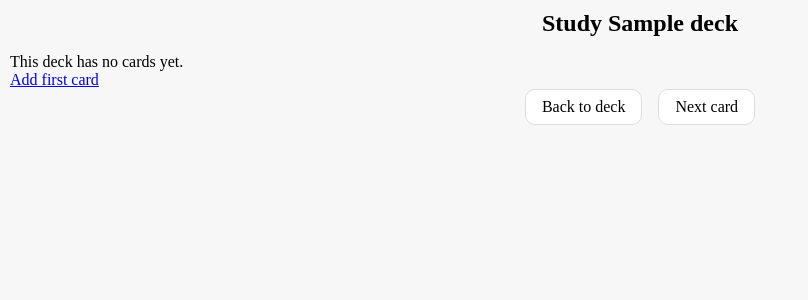
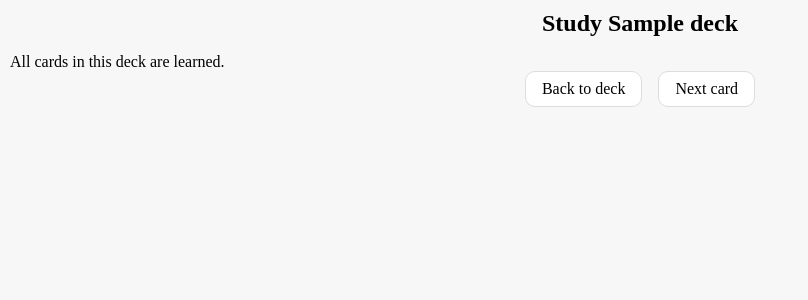
Before and after one commit to developerandrii/noe-website, a Django app: page /decks/1/study/ in a window 1280 px wide. Shown: the top 300 px of the page, without its empty margins (0-808 px from the left). Run offline with Django 5.2, Linux system fonts and the light colour scheme; a user stored in the database is signed in; tables that the repository leaves empty hold one stand-in row (values such as "Sample post").

Commit message:
Improve study completion message

```diff
--- a/flashcards/templates/flashcards/deck_study.html
+++ b/flashcards/templates/flashcards/deck_study.html
@@ -62,8 +62,12 @@
     </form>
     <p hidden data-card-correct-answer>{{ card.back }}</p>
 {% else %}
-    <p>This deck has no cards yet.</p>
-    <a href="{% url 'card-create' deck.pk %}">Add first card</a>
+    {% if has_cards %}
+        <p>All cards in this deck are learned.</p>
+    {% else %}
+        <p>This deck has no cards yet.</p>
+        <a href="{% url 'card-create' deck.pk %}">Add first card</a>
+    {% endif %}
 {% endif %}
     <div class="deck-study__actions">
         <a class="deck-back-link" href="{% url 'deck-detail' deck.pk %}">Back to deck</a>
--- a/flashcards/views.py
+++ b/flashcards/views.py
@@ -148,8 +148,20 @@ class DeckStudyView(LoginRequiredMixin, DetailView):
 
     def get_context_data(self, **kwargs):
         context = super().get_context_data(**kwargs)
-        # get one random unlearned card from the deck.
-        context["card"] = self.object.cards.filter(is_learned=False).order_by("?").first()
+
+        cards = self.object.cards.all()
+
+        # The deck may have cards, even if all of them are already learned.
+        context["has_cards"] = cards.exists()
+
+        # Pick one random unlearned card from this deck.
+        context["card"] = (
+            cards
+            .filter(is_learned=False)
+            .order_by("?")
+            .first()
+        )
+
         return context
 
 
```
